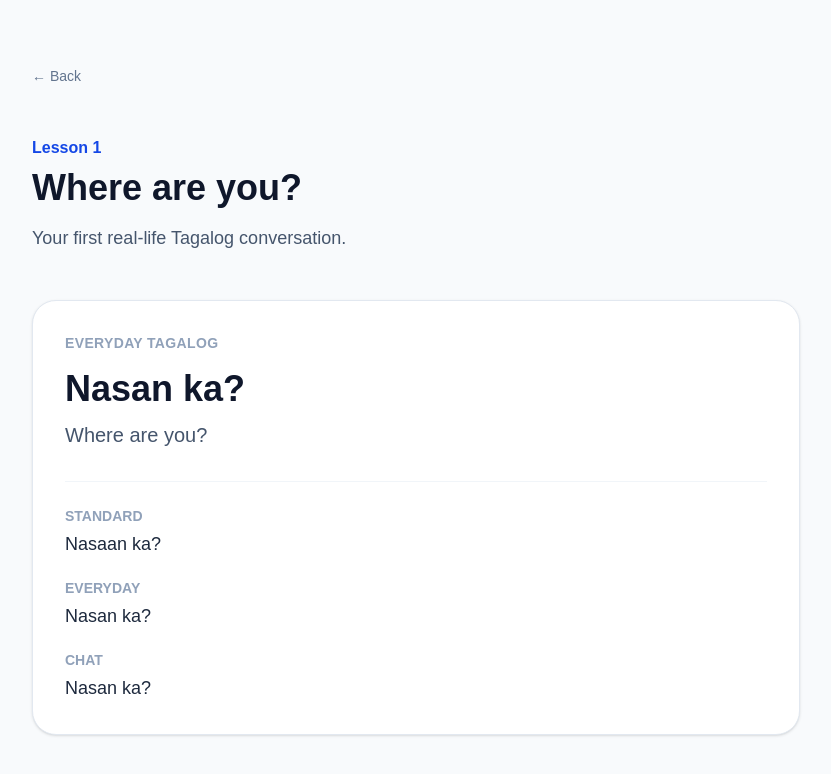
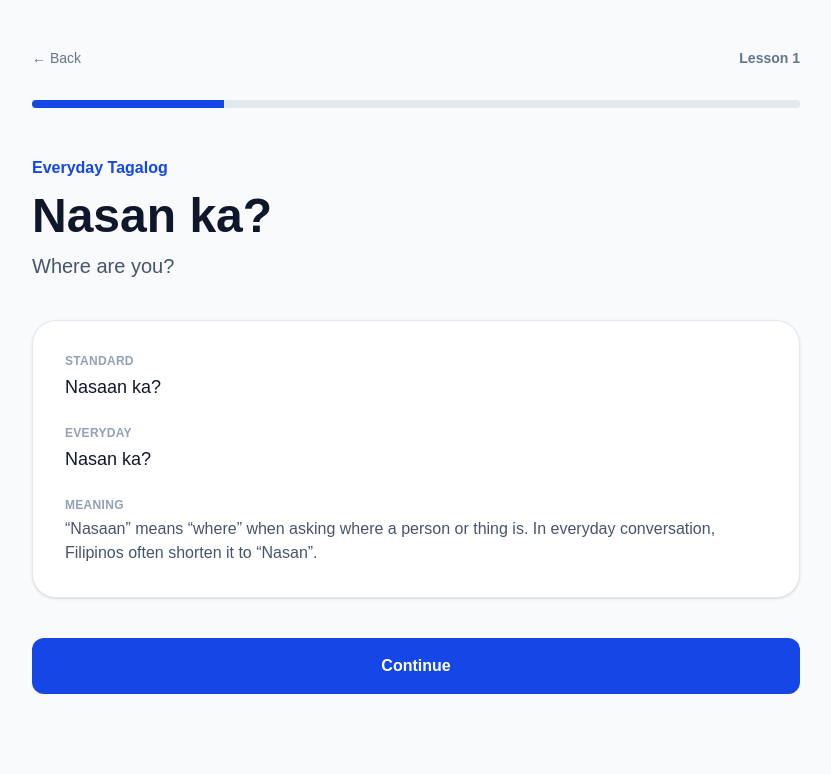
Before and after one commit to riccardo4916/real-tagalog, a Next.js app: page /lesson/1 in a window 1280 px wide. Shown: the top 774 px of the page, without its empty margins (224-1055 px from the left). Built offline with nearby package versions, Linux system fonts and the light colour scheme.

Commit message:
Build interactive first Tagalog lesson

```diff
--- a/app/lesson/1/page.tsx
+++ b/app/lesson/1/page.tsx
@@ -1,10 +1,21 @@
+"use client";
+
+import { useState } from "react";
 import Link from "next/link";
 
 export default function LessonOnePage() {
+  const [step, setStep] = useState(1);
+  const [answer, setAnswer] = useState<string | null>(null);
+
+  function nextStep() {
+    setStep((current) => current + 1);
+    setAnswer(null);
+  }
+
   return (
-    <main className="min-h-screen bg-slate-50 px-6 py-16">
+    <main className="min-h-screen bg-slate-50 px-6 py-12">
       <div className="mx-auto max-w-3xl">
-
+        <div className="flex items-center justify-between">
           <Link
             href="/learn"
             className="text-sm font-medium text-slate-500 hover:text-slate-900"
@@ -12,72 +23,221 @@ export default function LessonOnePage() {
             ← Back
           </Link>
 
-        <div className="mt-12">
-          <p className="font-semibold text-blue-700">
+          <p className="text-sm font-semibold text-slate-500">
             Lesson 1
-          </p>
-
-          <h1 className="mt-2 text-4xl font-bold text-slate-900">
-            Where are you?
-          </h1>
-
-          <p className="mt-4 text-lg text-slate-600">
-            Your first real-life Tagalog conversation.
           </p>
         </div>
 
-        <div className="mt-12 rounded-3xl border border-slate-200 bg-white p-8 shadow-sm">
+        <div className="mt-8 h-2 overflow-hidden rounded-full bg-slate-200">
+          <div
+            className="h-full bg-blue-700 transition-all"
+            style={{ width: `${(step / 4) * 100}%` }}
+          />
+        </div>
 
-          <p className="text-sm font-semibold uppercase tracking-wide text-slate-400">
+        {step === 1 && (
+          <section className="mt-12">
+            <p className="font-semibold text-blue-700">
               Everyday Tagalog
             </p>
 
-          <h2 className="mt-4 text-4xl font-bold text-slate-900">
+            <h1 className="mt-3 text-5xl font-bold text-slate-900">
               Nasan ka?
-          </h2>
+            </h1>
 
             <p className="mt-3 text-xl text-slate-600">
               Where are you?
             </p>
 
-          <div className="mt-8 border-t border-slate-100 pt-6">
+            <div className="mt-10 rounded-3xl border border-slate-200 bg-white p-8 shadow-sm">
+              <div>
+                <p className="text-xs font-semibold uppercase tracking-wide text-slate-400">
+                  Standard
+                </p>
+                <p className="mt-1 text-lg font-medium text-slate-900">
+                  Nasaan ka?
+                </p>
+              </div>
 
-            <p className="text-sm font-semibold text-slate-400">
-              STANDARD
+              <div className="mt-6">
+                <p className="text-xs font-semibold uppercase tracking-wide text-slate-400">
+                  Everyday
+                </p>
+                <p className="mt-1 text-lg font-medium text-slate-900">
+                  Nasan ka?
+                </p>
+              </div>
+
+              <div className="mt-6">
+                <p className="text-xs font-semibold uppercase tracking-wide text-slate-400">
+                  Meaning
+                </p>
+                <p className="mt-1 text-slate-600">
+                  “Nasaan” means “where” when asking where a person or thing is.
+                  In everyday conversation, Filipinos often shorten it to
+                  “Nasan”.
+                </p>
+              </div>
+            </div>
+
+            <button
+              onClick={nextStep}
+              className="mt-10 w-full rounded-xl bg-blue-700 px-8 py-4 font-semibold text-white transition hover:bg-blue-800"
+            >
+              Continue
+            </button>
+          </section>
+        )}
+
+        {step === 2 && (
+          <section className="mt-12">
+            <p className="font-semibold text-blue-700">
+              Real conversation
             </p>
 
-            <p className="mt-1 text-lg font-medium text-slate-800">
-              Nasaan ka?
+            <h1 className="mt-3 text-4xl font-bold text-slate-900">
+              See it in context
+            </h1>
+
+            <div className="mt-10 space-y-5">
+              <div className="max-w-md rounded-2xl rounded-bl-sm bg-white p-5 shadow-sm">
+                <p className="font-semibold text-slate-900">
+                  Nasan ka na?
+                </p>
+                <p className="mt-1 text-sm text-slate-500">
+                  Where are you now?
+                </p>
+              </div>
+
+              <div className="ml-auto max-w-md rounded-2xl rounded-br-sm bg-blue-700 p-5 text-white">
+                <p className="font-semibold">
+                  Nasa trabaho pa ako.
+                </p>
+                <p className="mt-1 text-sm text-blue-100">
+                  I'm still at work.
+                </p>
+              </div>
+
+              <div className="max-w-md rounded-2xl rounded-bl-sm bg-white p-5 shadow-sm">
+                <p className="font-semibold text-slate-900">
+                  Okay, ingat!
+                </p>
+                <p className="mt-1 text-sm text-slate-500">
+                  Okay, take care!
+                </p>
+              </div>
+            </div>
+
+            <div className="mt-10 rounded-2xl border border-yellow-200 bg-yellow-50 p-6">
+              <p className="font-semibold text-yellow-900">
+                🇵🇭 Real-life note
               </p>
 
+              <p className="mt-2 text-yellow-800">
+                “Nasan ka na?” is extremely common in chats and everyday
+                conversation.
+              </p>
             </div>
 
-          <div className="mt-5">
+            <button
+              onClick={nextStep}
+              className="mt-10 w-full rounded-xl bg-blue-700 px-8 py-4 font-semibold text-white transition hover:bg-blue-800"
+            >
+              Practice
+            </button>
+          </section>
+        )}
 
-            <p className="text-sm font-semibold text-slate-400">
-              EVERYDAY
+        {step === 3 && (
+          <section className="mt-12">
+            <p className="font-semibold text-blue-700">
+              Quick practice
             </p>
 
-            <p className="mt-1 text-lg font-medium text-slate-800">
+            <h1 className="mt-3 text-4xl font-bold text-slate-900">
+              How would you say “Where are you?”
+            </h1>
+
+            <div className="mt-10 space-y-4">
+              {[
+                "Nasaan ikaw?",
+                "Nasan ka?",
+                "Saan ako?",
+              ].map((option) => (
+                <button
+                  key={option}
+                  onClick={() => setAnswer(option)}
+                  className={`w-full rounded-2xl border p-5 text-left font-medium transition ${
+                    answer === option
+                      ? "border-blue-600 bg-blue-50"
+                      : "border-slate-200 bg-white hover:border-blue-300"
+                  }`}
+                >
+                  {option}
+                </button>
+              ))}
+            </div>
+
+            {answer && (
+              <div
+                className={`mt-6 rounded-2xl p-5 ${
+                  answer === "Nasan ka?"
+                    ? "bg-green-50 text-green-800"
+                    : "bg-red-50 text-red-800"
+                }`}
+              >
+                {answer === "Nasan ka?"
+                  ? "Correct! 🎉 “Nasan ka?” is the natural everyday form."
+                  : "Not quite. The natural everyday answer is “Nasan ka?”"}
+              </div>
+            )}
+
+            <button
+              onClick={nextStep}
+              disabled={answer !== "Nasan ka?"}
+              className="mt-10 w-full rounded-xl bg-blue-700 px-8 py-4 font-semibold text-white transition hover:bg-blue-800 disabled:cursor-not-allowed disabled:bg-slate-300"
+            >
+              Continue
+            </button>
+          </section>
+        )}
+
+        {step === 4 && (
+          <section className="mt-12 text-center">
+            <div className="text-6xl">
+              🎉
+            </div>
+
+            <h1 className="mt-6 text-4xl font-bold text-slate-900">
+              Lesson complete!
+            </h1>
+
+            <p className="mt-4 text-lg text-slate-600">
+              You learned your first everyday Tagalog phrase.
+            </p>
+
+            <div className="mt-10 rounded-3xl border border-slate-200 bg-white p-8 shadow-sm">
+              <p className="text-sm font-semibold text-slate-400">
+                YOU LEARNED
+              </p>
+
+              <p className="mt-3 text-3xl font-bold text-slate-900">
                 Nasan ka?
               </p>
 
+              <p className="mt-2 text-slate-600">
+                Where are you?
+              </p>
             </div>
 
-          <div className="mt-5">
-
-            <p className="text-sm font-semibold text-slate-400">
-              CHAT
-            </p>
-
-            <p className="mt-1 text-lg font-medium text-slate-800">
-              Nasan ka?
-            </p>
-
-          </div>
-
-        </div>
-
+            <Link
+              href="/learn"
+              className="mt-10 inline-block rounded-xl bg-blue-700 px-8 py-4 font-semibold text-white transition hover:bg-blue-800"
+            >
+              Back to learning
+            </Link>
+          </section>
+        )}
       </div>
     </main>
   );
```
Lines whose indentation alone changed are shown as unchanged.
